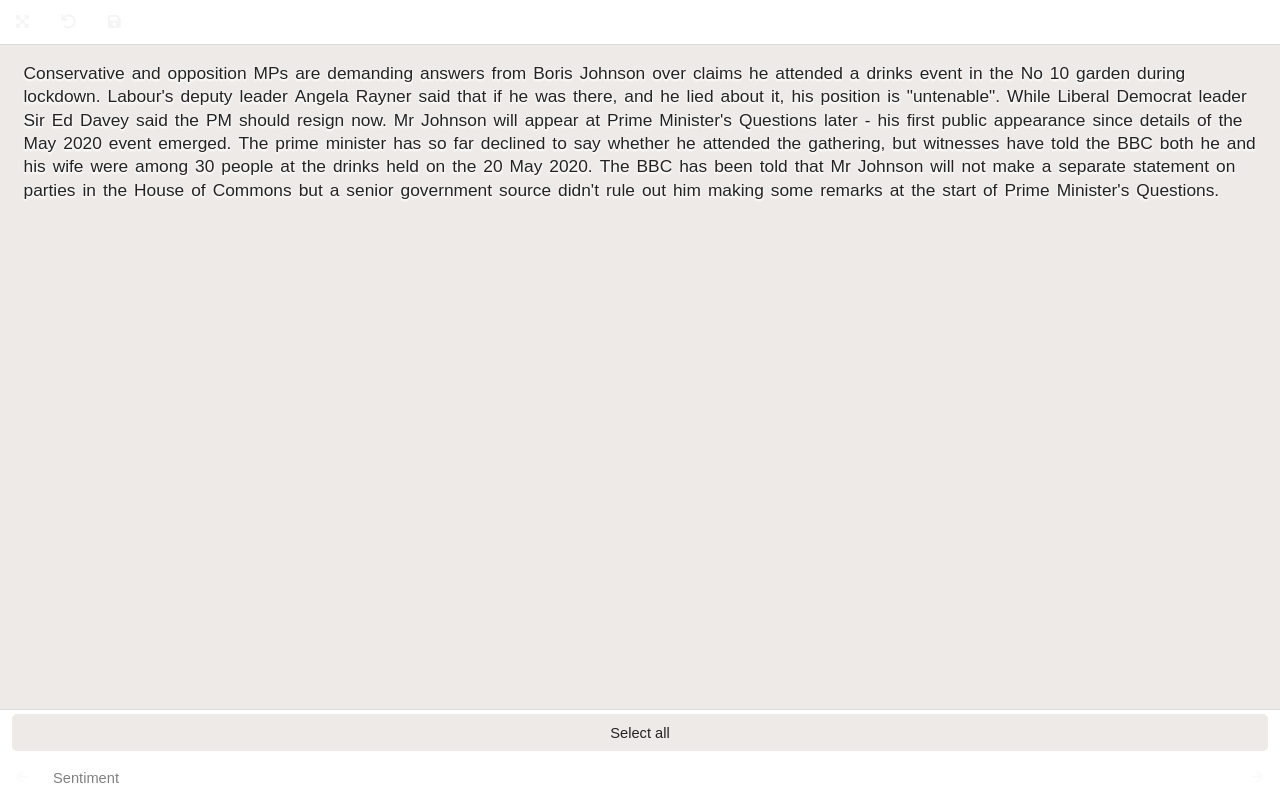
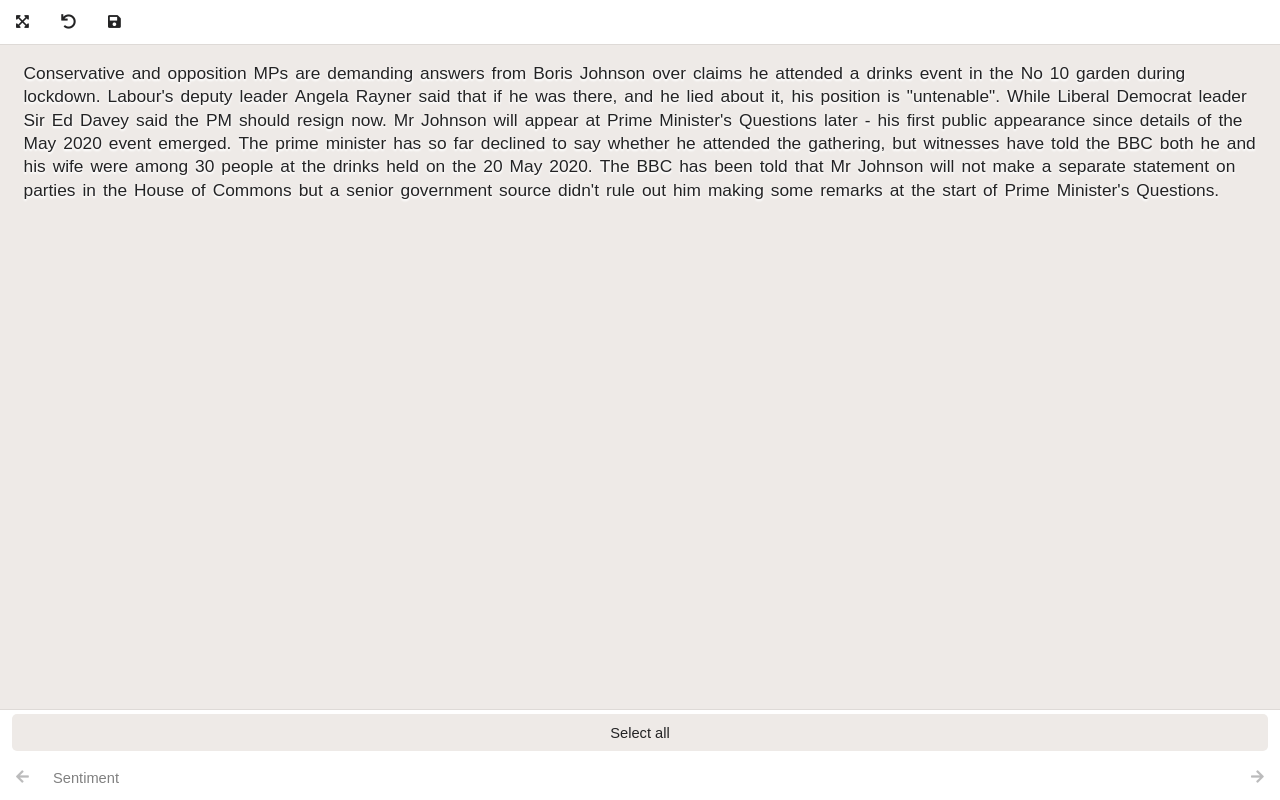
Before and after one commit to ibex-app/multi-task-annotation, a plain HTML site: page index.html in a window 1280 px wide. Drawn offline with Linux system fonts and the light colour scheme.

Commit message:
set color

```diff
--- a/style.css
+++ b/style.css
@@ -339,7 +339,7 @@ button {
     position: absolute;
     bottom: 0;
     width: var(--unit-size);
-    color:whitesmoke
+    /* color:whitesmoke */
 
 }
 .bottom-line > span.next{
@@ -350,7 +350,7 @@ button {
     bottom: 0;
     position: absolute;
     width: var(--unit-size);
-    color:whitesmoke
+    /* color:whitesmoke */
 
 }
 .bottom-line > span.label-title {
@@ -395,7 +395,7 @@ button {
     padding: 8px;
     cursor: pointer;
     display: inline-block;
-    color: whitesmoke;
+    /* color: whitesmoke; */
     height: 42px;
     display: inline-flex;
     justify-content: center;
```
